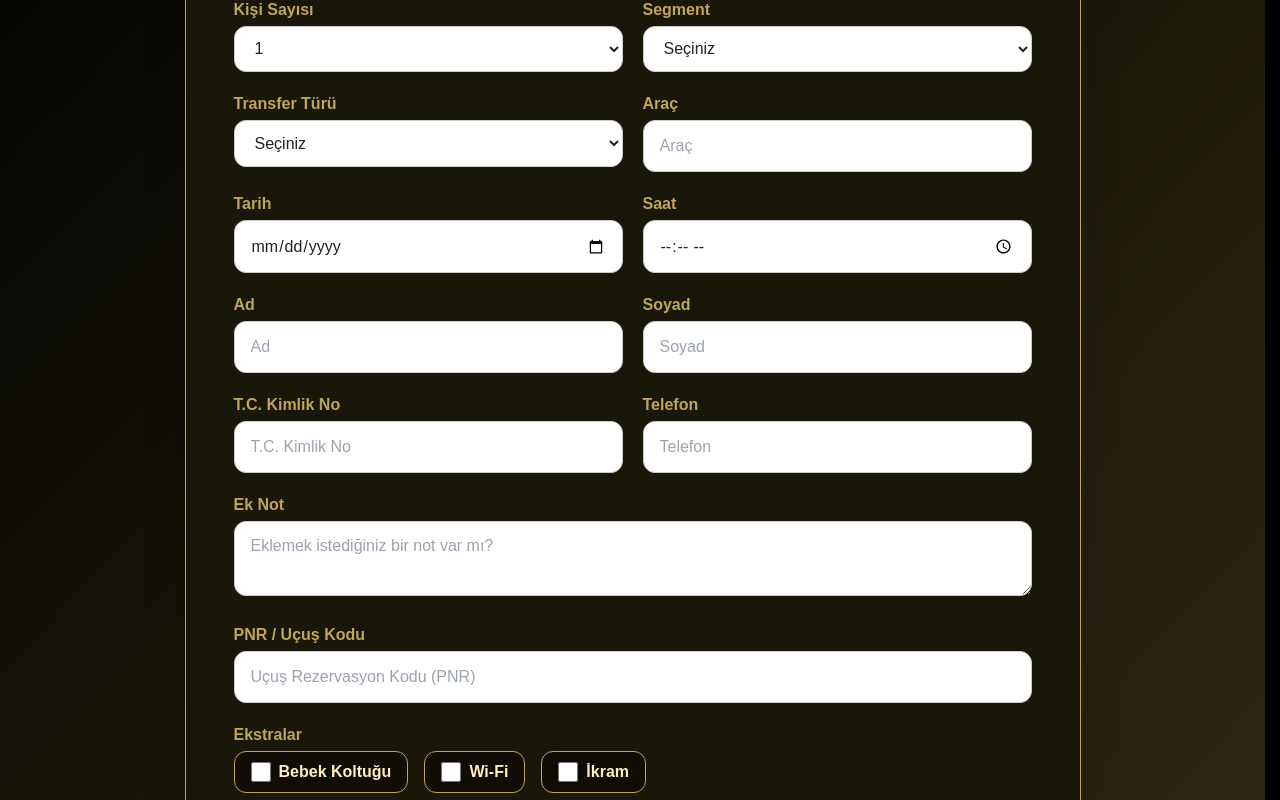
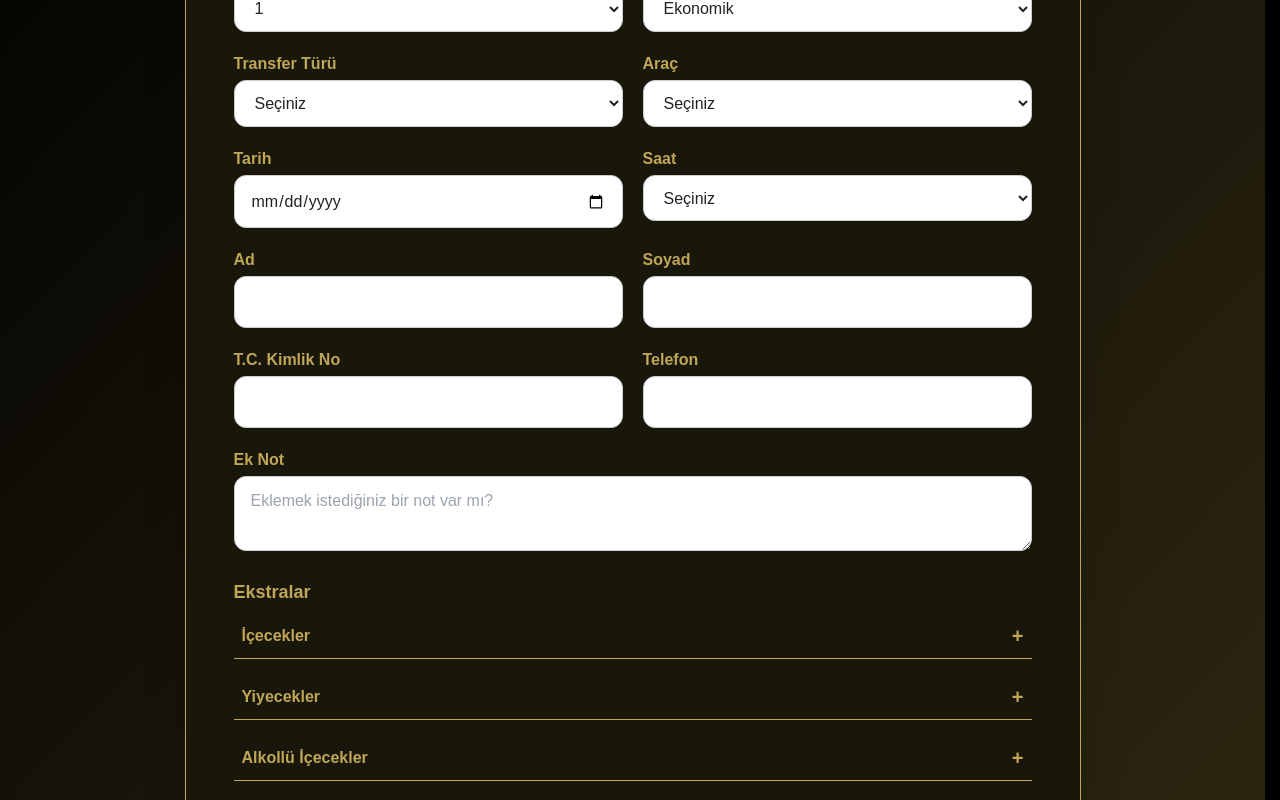
Before and after one commit to haliltayfur/yolcutransferi, a Next.js app: page /rezervasyon in a window 1280 px wide. Shown: the part 400-1200 px from the top of the page. Built offline with nearby package versions, Linux system fonts and the light colour scheme.

Commit message:
Update RezervasyonForm.jsx

```diff
--- a/app/rezervasyon/RezervasyonForm.jsx
+++ b/app/rezervasyon/RezervasyonForm.jsx
@@ -1,251 +1,240 @@
 "use client";
-import { useState } from "react";
+import { useState, useEffect, useRef } from "react";
+import { useSearchParams, useRouter } from "next/navigation";
+import { vehicles } from "../../data/vehicleList";
+import EkstralarAccordion from "./EkstralarAccordion";
+import AdresAutoComplete from "./AdresAutoComplete";
 
-// Demo ekstralar
-const extralar = [
-  { key: "bebek_koltugu", label: "Bebek Koltuğu" },
-  { key: "wi-fi", label: "Wi-Fi" },
-  { key: "ikram", label: "İkram" }
+const segmentOptions = [
+  { key: "Ekonomik", label: "Ekonomik" },
+  { key: "Lüks", label: "Lüks" },
+  { key: "Prime+", label: "Prime+" }
+];
+const allTransfers = [
+  "VIP Havalimanı Transferi",
+  "Şehirler Arası Transfer",
+  "Kurumsal Etkinlik",
+  "Özel Etkinlik",
+  "Tur & Gezi",
+  "Toplu Transfer",
+  "Düğün vb Organizasyonlar"
 ];
 
-export default function RezervasyonForm() {
-  const [form, setForm] = useState({
-    from: "",
-    to: "",
-    people: 1,
-    segment: "",
-    transfer: "",
-    vehicle: "",
-    date: "",
-    time: "",
-    name: "",
-    surname: "",
-    tc: "",
-    phone: "",
-    note: "",
-    pnr: "",
-    ekstralar: []
-  });
+const saatler = [];
+for (let h = 0; h < 24; ++h)
+  for (let m of [0, 15, 30, 45]) saatler.push(`${h.toString().padStart(2, "0")}:${m.toString().padStart(2, "0")}`);
 
-  function handleChange(e) {
-    const { name, value, type, checked } = e.target;
-    if (type === "checkbox" && name === "ekstralar") {
-      setForm((f) => ({
-        ...f,
-        ekstralar: checked
-          ? [...f.ekstralar, value]
-          : f.ekstralar.filter((k) => k !== value)
-      }));
-    } else {
-      setForm((f) => ({ ...f, [name]: value }));
-    }
+function normalize(str) {
+  return (str || "")
+    .toLocaleLowerCase("tr-TR")
+    .replace(/&/g, "ve")
+    .replace(/[çÇ]/g, "c")
+    .replace(/[ğĞ]/g, "g")
+    .replace(/[ıİ]/g, "i")
+    .replace(/[öÖ]/g, "o")
+    .replace(/[şŞ]/g, "s")
+    .replace(/[üÜ]/g, "u")
+    .replace(/[,\.]/g, "")
+    .replace(/\s+/g, " ")
+    .trim();
 }
 
-  function handleSubmit(e) {
-    e.preventDefault();
-    alert("Form başarıyla çalışıyor!");
+export default function RezervasyonForm() {
+  const router = useRouter();
+  const params = useSearchParams();
+
+  const paramFrom = params.get("from") || "";
+  const paramTo = params.get("to") || "";
+  const paramDate = params.get("date") || "";
+  const paramTime = params.get("time") || "";
+  const paramVehicle = params.get("vehicle") || "";
+  const paramPeople = Number(params.get("people")) || 1;
+  const paramSegment = params.get("segment") || "Ekonomik";
+  const paramTransfer = params.get("transfer") || "";
+
+  const [from, setFrom] = useState(paramFrom);
+  const [to, setTo] = useState(paramTo);
+  const [people, setPeople] = useState(paramPeople);
+  const [segment, setSegment] = useState(paramSegment);
+  const [transfer, setTransfer] = useState(paramTransfer);
+  const [vehicle, setVehicle] = useState(paramVehicle);
+  const [date, setDate] = useState(paramDate);
+  const [time, setTime] = useState(paramTime);
+  const [name, setName] = useState("");
+  const [surname, setSurname] = useState("");
+  const [tc, setTc] = useState("");
+  const [phone, setPhone] = useState("");
+  const [pnr, setPnr] = useState("");
+  const [note, setNote] = useState("");
+  const [extras, setExtras] = useState([]);
+  const [extrasQty, setExtrasQty] = useState({});
+
+  function handleTcChange(val) {
+    setTc(val.replace(/\D/g, "").slice(0, 11));
+  }
+  function handlePhoneChange(val) {
+    let num = val.replace(/\D/g, "");
+    if (num.length > 0 && num[0] !== "0") num = "0" + num;
+    setPhone(num.slice(0, 11));
   }
 
   return (
-    <div className="flex min-h-screen items-center justify-center bg-gradient-to-br from-black via-[#19160a] to-[#302811] pt-10 pb-4">
-      <section className="w-full max-w-4xl mx-auto rounded-3xl shadow-2xl bg-[#19160a] border border-[#bfa658] px-6 md:px-12 py-14 mt-8 mb-8">
-        <h1 className="text-3xl md:text-4xl font-extrabold text-[#bfa658] tracking-tight mb-8 text-center font-quicksand shadow-none">
+    <section className="w-full max-w-4xl mx-auto rounded-3xl shadow-2xl bg-[#19160a] border border-[#bfa658] px-6 md:px-12 py-14 my-8">
+      <h1 className="text-3xl md:text-4xl font-extrabold text-[#bfa658] tracking-tight mb-8 text-center font-quicksand">
         VIP Rezervasyon Formu
       </h1>
       <form
-          onSubmit={handleSubmit}
+        onSubmit={e => { e.preventDefault(); alert("Test: Form çalışıyor!"); }}
+        autoComplete="on"
         className="grid grid-cols-1 md:grid-cols-2 gap-5"
-          autoComplete="off"
       >
-          {/* FORM ALANLARI */}
         <div>
           <label className="font-bold text-[#bfa658] mb-1 block">Nereden?</label>
-            <input
-              name="from"
-              value={form.from}
-              onChange={handleChange}
-              className="input w-full py-3 px-4 rounded-xl bg-black/50 text-[#ffeec2] border border-[#bfa658] text-base"
-              placeholder="Nereden? (İl/İlçe/Mahalle/Havalimanı)"
-              required
+          <AdresAutoComplete
+            value={from}
+            onChange={setFrom}
+            placeholder="Nereden? İl / İlçe / Mahalle / Havalimanı"
           />
         </div>
         <div>
           <label className="font-bold text-[#bfa658] mb-1 block">Nereye?</label>
-            <input
-              name="to"
-              value={form.to}
-              onChange={handleChange}
-              className="input w-full py-3 px-4 rounded-xl bg-black/50 text-[#ffeec2] border border-[#bfa658] text-base"
-              placeholder="Nereye? (İl/İlçe/Mahalle/Havalimanı)"
-              required
+          <AdresAutoComplete
+            value={to}
+            onChange={setTo}
+            placeholder="Nereye? İl / İlçe / Mahalle / Havalimanı"
           />
         </div>
         <div>
           <label className="font-bold text-[#bfa658] mb-1 block">Kişi Sayısı</label>
-            <select
-              name="people"
-              value={form.people}
-              onChange={handleChange}
-              className="input w-full py-3 rounded-xl bg-black/50 text-[#ffeec2] border border-[#bfa658]"
-            >
-              {[...Array(8)].map((_, i) => (
-                <option key={i + 1} value={i + 1}>
-                  {i + 1}
-                </option>
-              ))}
+          <select name="people" className="input w-full bg-[#19160a] text-[#ffeec2] border border-[#bfa658] rounded-xl"
+            value={people}
+            onChange={e => setPeople(Number(e.target.value))}>
+            {Array.from({ length: 8 }, (_, i) => i + 1).map(val =>
+              <option key={val} value={val}>{val}</option>
+            )}
           </select>
         </div>
         <div>
           <label className="font-bold text-[#bfa658] mb-1 block">Segment</label>
-            <select
-              name="segment"
-              value={form.segment}
-              onChange={handleChange}
-              className="input w-full py-3 rounded-xl bg-black/50 text-[#ffeec2] border border-[#bfa658]"
-            >
+          <select name="segment" className="input w-full bg-[#19160a] text-[#ffeec2] border border-[#bfa658] rounded-xl"
+            value={segment}
+            onChange={e => setSegment(e.target.value)}>
             <option value="">Seçiniz</option>
-              <option value="Ekonomik">Ekonomik</option>
-              <option value="Lüks">Lüks</option>
-              <option value="Prime+">Prime+</option>
+            {segmentOptions.map(opt =>
+              <option key={opt.key} value={opt.label}>{opt.label}</option>
+            )}
           </select>
         </div>
         <div>
           <label className="font-bold text-[#bfa658] mb-1 block">Transfer Türü</label>
-            <select
-              name="transfer"
-              value={form.transfer}
-              onChange={handleChange}
-              className="input w-full py-3 rounded-xl bg-black/50 text-[#ffeec2] border border-[#bfa658]"
-            >
+          <select name="transfer" className="input w-full bg-[#19160a] text-[#ffeec2] border border-[#bfa658] rounded-xl"
+            value={transfer}
+            onChange={e => setTransfer(e.target.value)}>
             <option value="">Seçiniz</option>
-              <option value="VIP Havalimanı Transferi">VIP Havalimanı Transferi</option>
-              <option value="Şehirler Arası Transfer">Şehirler Arası Transfer</option>
-              <option value="Kurumsal Etkinlik">Kurumsal Etkinlik</option>
-              <option value="Özel Etkinlik">Özel Etkinlik</option>
-              <option value="Tur & Gezi">Tur & Gezi</option>
-              <option value="Toplu Transfer">Toplu Transfer</option>
-              <option value="Düğün vb Organizasyonlar">Düğün vb Organizasyonlar</option>
+            {allTransfers.map(opt =>
+              <option key={opt} value={opt}>{opt}</option>
+            )}
           </select>
         </div>
         <div>
           <label className="font-bold text-[#bfa658] mb-1 block">Araç</label>
-            <input
-              name="vehicle"
-              value={form.vehicle}
-              onChange={handleChange}
-              className="input w-full py-3 px-4 rounded-xl bg-black/50 text-[#ffeec2] border border-[#bfa658] text-base"
-              placeholder="Araç"
-            />
+          <select name="vehicle" className="input w-full bg-[#19160a] text-[#ffeec2] border border-[#bfa658] rounded-xl"
+            value={vehicle}
+            onChange={e => setVehicle(e.target.value)}>
+            <option value="">Seçiniz</option>
+            {vehicles.map(opt =>
+              <option key={opt.value} value={opt.value}>{opt.label}</option>
+            )}
+          </select>
         </div>
         <div>
           <label className="font-bold text-[#bfa658] mb-1 block">Tarih</label>
           <input
             name="date"
             type="date"
-              value={form.date}
-              onChange={handleChange}
-              className="input w-full py-3 px-4 rounded-xl bg-black/50 text-[#ffeec2] border border-[#bfa658]"
-              required
+            className="input w-full bg-[#19160a] text-[#ffeec2] border border-[#bfa658] rounded-xl"
+            value={date}
+            onChange={e => setDate(e.target.value)}
+            min={new Date().toISOString().split("T")[0]}
+            autoComplete="on"
           />
         </div>
         <div>
           <label className="font-bold text-[#bfa658] mb-1 block">Saat</label>
-            <input
-              name="time"
-              type="time"
-              value={form.time}
-              onChange={handleChange}
-              className="input w-full py-3 px-4 rounded-xl bg-black/50 text-[#ffeec2] border border-[#bfa658]"
-              required
-            />
+          <select name="time" className="input w-full bg-[#19160a] text-[#ffeec2] border border-[#bfa658] rounded-xl"
+            value={time}
+            onChange={e => setTime(e.target.value)}>
+            <option value="">Seçiniz</option>
+            {saatler.map(saat => <option key={saat} value={saat}>{saat}</option>)}
+          </select>
         </div>
         <div>
           <label className="font-bold text-[#bfa658] mb-1 block">Ad</label>
           <input
             name="name"
-              value={form.name}
-              onChange={handleChange}
-              className="input w-full py-3 px-4 rounded-xl bg-black/50 text-[#ffeec2] border border-[#bfa658] text-base"
-              placeholder="Ad"
-              required
+            type="text"
+            className="input w-full bg-[#19160a] text-[#ffeec2] border border-[#bfa658] rounded-xl"
+            value={name}
+            onChange={e => setName(e.target.value)}
+            autoComplete="given-name"
           />
         </div>
         <div>
           <label className="font-bold text-[#bfa658] mb-1 block">Soyad</label>
           <input
             name="surname"
-              value={form.surname}
-              onChange={handleChange}
-              className="input w-full py-3 px-4 rounded-xl bg-black/50 text-[#ffeec2] border border-[#bfa658] text-base"
-              placeholder="Soyad"
-              required
+            type="text"
+            className="input w-full bg-[#19160a] text-[#ffeec2] border border-[#bfa658] rounded-xl"
+            value={surname}
+            onChange={e => setSurname(e.target.value)}
+            autoComplete="family-name"
           />
         </div>
         <div>
           <label className="font-bold text-[#bfa658] mb-1 block">T.C. Kimlik No</label>
           <input
             name="tc"
-              value={form.tc}
-              onChange={handleChange}
+            type="text"
+            className="input w-full bg-[#19160a] text-[#ffeec2] border border-[#bfa658] rounded-xl"
             maxLength={11}
-              className="input w-full py-3 px-4 rounded-xl bg-black/50 text-[#ffeec2] border border-[#bfa658] text-base"
-              placeholder="T.C. Kimlik No"
-              required
+            pattern="[0-9]*"
+            value={tc}
+            onChange={e => handleTcChange(e.target.value)}
+            autoComplete="off"
           />
         </div>
         <div>
           <label className="font-bold text-[#bfa658] mb-1 block">Telefon</label>
           <input
             name="phone"
-              value={form.phone}
-              onChange={handleChange}
+            type="text"
+            className="input w-full bg-[#19160a] text-[#ffeec2] border border-[#bfa658] rounded-xl"
             maxLength={11}
-              className="input w-full py-3 px-4 rounded-xl bg-black/50 text-[#ffeec2] border border-[#bfa658] text-base"
-              placeholder="Telefon"
-              required
+            pattern="[0-9]*"
+            value={phone}
+            onChange={e => handlePhoneChange(e.target.value)}
+            autoComplete="tel"
           />
         </div>
         <div className="md:col-span-2">
           <label className="font-bold text-[#bfa658] mb-1 block">Ek Not</label>
           <textarea
-              name="note"
-              value={form.note}
-              onChange={handleChange}
-              className="input w-full bg-black/50 text-[#ffeec2] border border-[#bfa658] rounded-xl"
+            className="input w-full bg-[#19160a] text-[#ffeec2] border border-[#bfa658] rounded-xl"
             rows={2}
+            value={note}
+            onChange={e => setNote(e.target.value)}
             placeholder="Eklemek istediğiniz bir not var mı?"
           />
         </div>
         <div className="md:col-span-2">
-            <label className="font-bold text-[#bfa658] mb-1 block">PNR / Uçuş Kodu</label>
-            <input
-              name="pnr"
-              value={form.pnr}
-              onChange={handleChange}
-              className="input w-full py-3 px-4 rounded-xl bg-black/50 text-[#ffeec2] border border-[#bfa658]"
-              placeholder="Uçuş Rezervasyon Kodu (PNR)"
+          <label className="font-bold text-[#bfa658] mb-2 block text-lg">Ekstralar</label>
+          <EkstralarAccordion
+            selectedExtras={extras}
+            setSelectedExtras={setExtras}
+            extrasQty={extrasQty}
+            setExtrasQty={setExtrasQty}
           />
         </div>
-          {/* Ekstralar Alanı */}
-          <div className="md:col-span-2">
-            <label className="font-bold text-[#bfa658] mb-1 block">Ekstralar</label>
-            <div className="flex flex-wrap gap-4">
-              {extralar.map((extra) => (
-                <label key={extra.key} className="flex items-center gap-2 bg-black/40 rounded-xl px-4 py-2 border border-[#bfa658]">
-                  <input
-                    type="checkbox"
-                    name="ekstralar"
-                    value={extra.key}
-                    checked={form.ekstralar.includes(extra.key)}
-                    onChange={handleChange}
-                    className="accent-[#bfa658] w-5 h-5"
-                  />
-                  <span className="text-[#ffeec2] text-base">{extra.label}</span>
-                </label>
-              ))}
-            </div>
-          </div>
-          {/* --- BUTONU KOLONDA YAP VE TAŞMAZ! --- */}
         <div className="md:col-span-2 flex justify-end mt-6">
           <button
             type="submit"
@@ -256,6 +245,5 @@ export default function RezervasyonForm() {
         </div>
       </form>
     </section>
-    </div>
   );
 }
```
Lines whose indentation alone changed are shown as unchanged.
